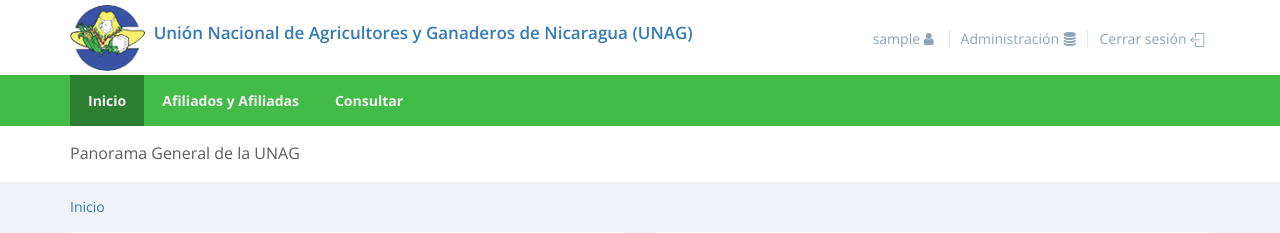
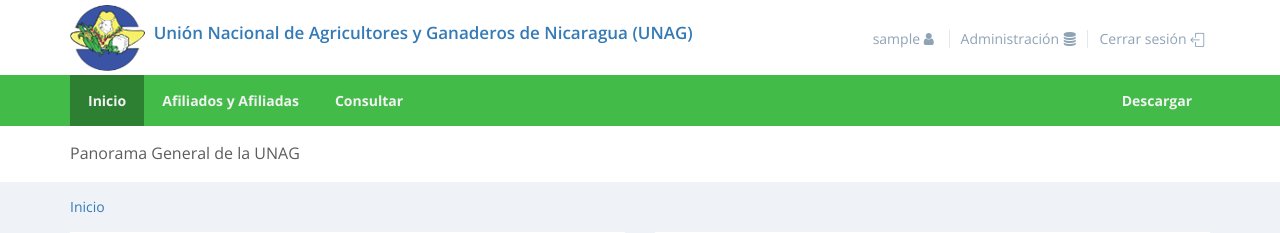
Before and after one commit to ErickMurillo/unag, a Django app: page / in a window 1280 px wide. Shown: the top 233 px of the page. Run offline with Django 3.2, Linux system fonts and the light colour scheme; the visitor is signed in with stand-in values (Sample User, id 1); data that the repository does not hold is empty; parts of the project's set-up code (start-up, migrations or seed data) failed here and were passed over; some libraries are stand-ins or nearby versions.

Commit message:
agregando link de descarga

```diff
--- a/static_media/layouts/layout3/css/themes/default.css
+++ b/static_media/layouts/layout3/css/themes/default.css
@@ -188,14 +188,14 @@ Page Header
           color: #BCC2CB; }
       .page-header .page-header-menu .hor-menu .navbar-nav > li .dropdown-menu {
         box-shadow: 5px 5px rgba(85, 97, 111, 0.2);
-        background: #55616f; }
+        background: #42BB48; }
         .page-header .page-header-menu .hor-menu .navbar-nav > li .dropdown-menu li > a {
-          color: #ced5de; }
+          color: white; font-weight: bold; }
           .page-header .page-header-menu .hor-menu .navbar-nav > li .dropdown-menu li > a > i {
             color: #6fa7d7; }
         .page-header .page-header-menu .hor-menu .navbar-nav > li .dropdown-menu li:hover > a {
-          color: #ced5de;
-          background: #5d6b7a; }
+          color: white;
+          background: #2d8031; }
           .page-header .page-header-menu .hor-menu .navbar-nav > li .dropdown-menu li:hover > a > i {
             color: #6fa7d7; }
         .page-header .page-header-menu .hor-menu .navbar-nav > li .dropdown-menu li.active > a,
@@ -359,6 +359,9 @@ Page Footer
 
 @media (min-width: 992px) {
   /* 992px */
+  .nav-p{
+    float: right !important;
+  }
   .page-header {
     /* Page Header Menu */ }
     .page-header .page-header-menu.fixed {
@@ -370,6 +373,9 @@ Page Footer
 
 @media (max-width: 991px) {
   /* 991px */
+  .nav-p{
+    float: inherit !important;
+  }
   .page-header .page-header-menu {
     background: #eff3f8;
     /* Horizontal mega menu */ }
--- a/templates/frontend/base.html
+++ b/templates/frontend/base.html
@@ -118,6 +118,24 @@
                                         </li>
                                     </ul>
                                 </div>
+                                <div class="hor-menu nav-p">
+                                    <ul class="nav navbar-nav">
+                                        <li aria-haspopup="true" class="menu-dropdown classic-menu-dropdown ">
+                                            <a href="javascript:;"> Descargar
+                                                <span class="arrow"></span>
+                                            </a>
+                                            <ul class="dropdown-menu pull-left">
+                                                <li aria-haspopup="true" class=" ">
+                                                    <a href="layout_mega_menu_light.html" class="nav-link  "> Manual de usuario </a>
+                                                </li>
+                                                <li aria-haspopup="true" class=" ">
+                                                    <a href="layout_top_bar_light.html" class="nav-link  "> Formato de encuesta </a>
+                                                </li>
+                                            </ul>
+                                        </li>
+
+                                    </ul>
+                                </div>
                                 <!-- END MEGA MENU -->
                             </div>
                         </div>
```
